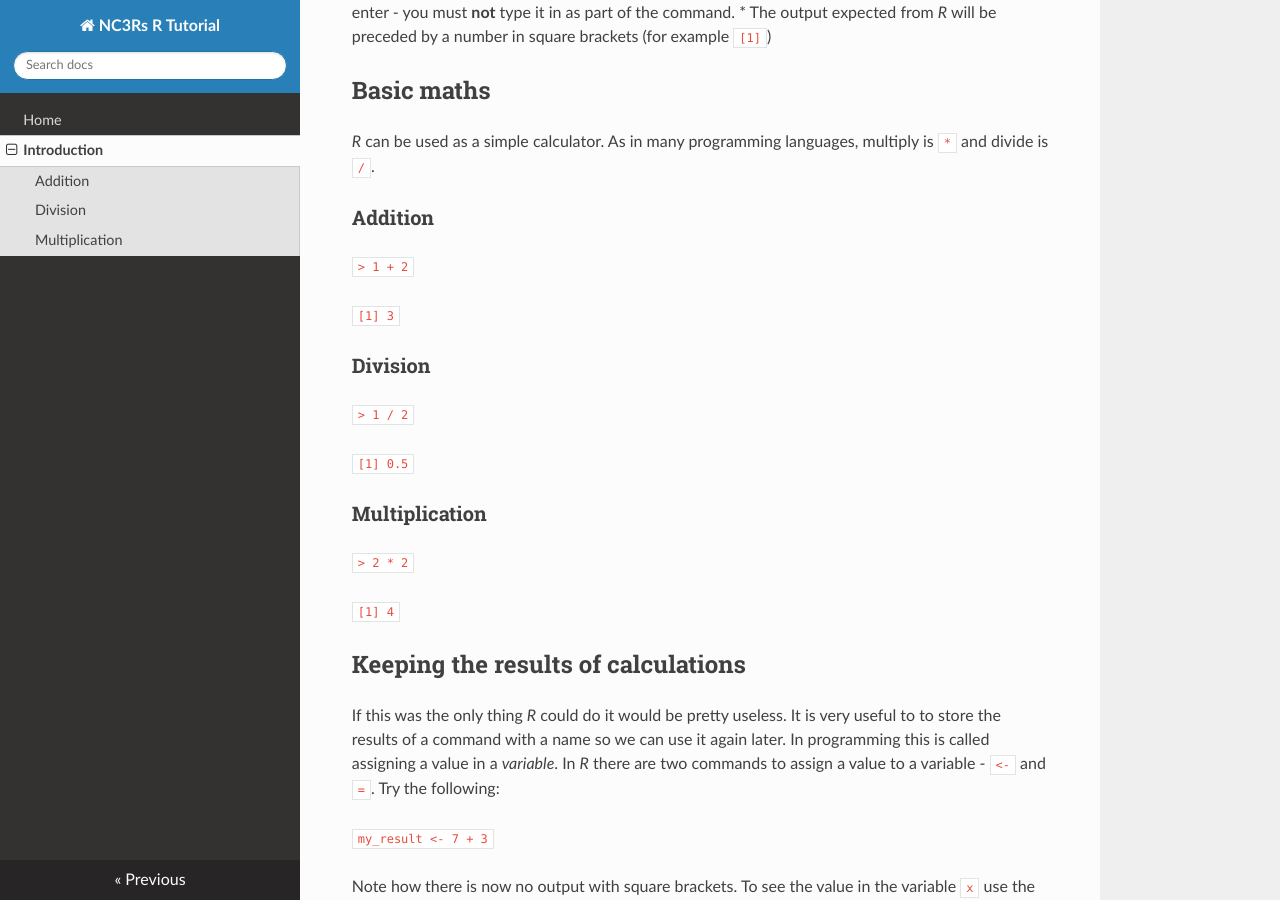
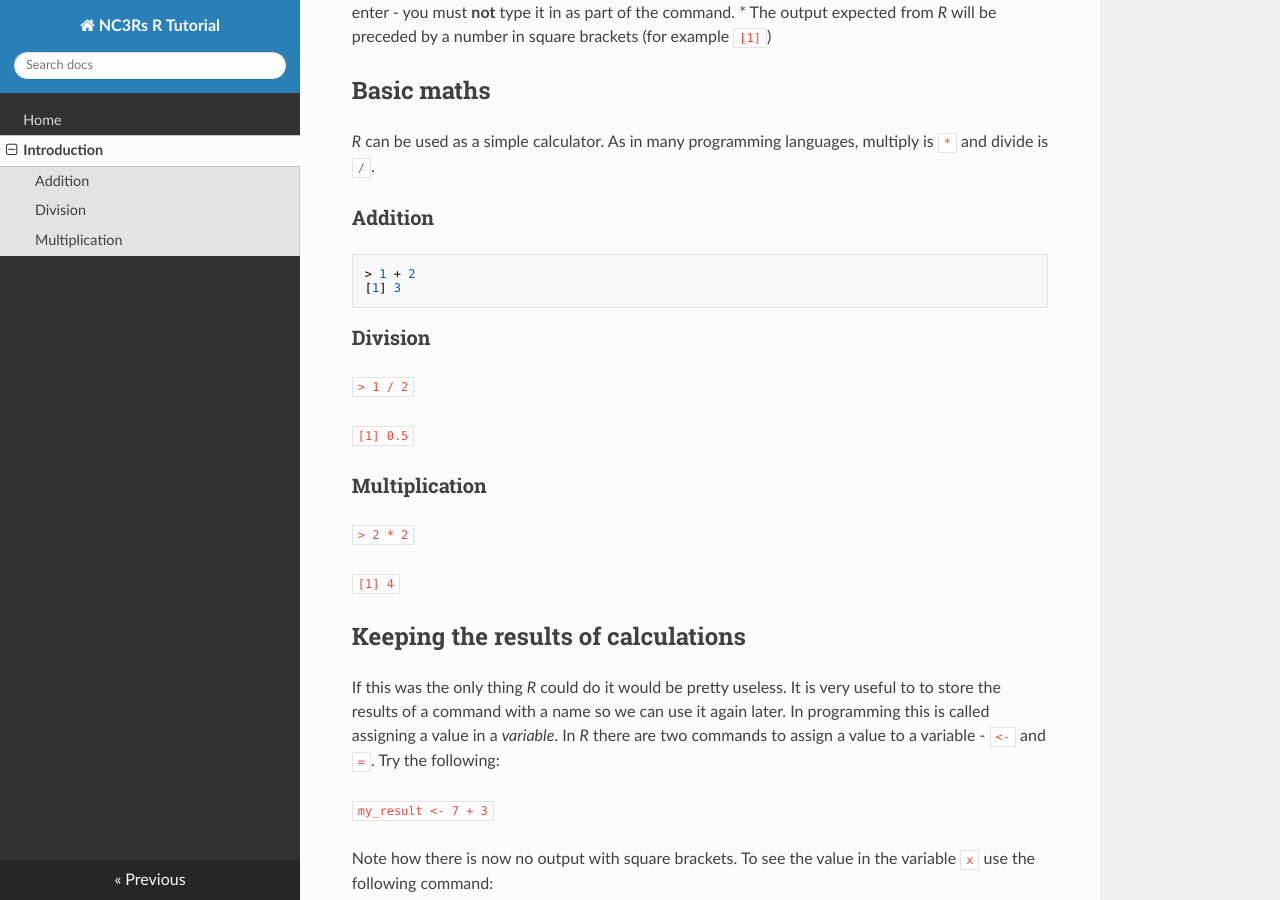
Before and after one commit to dww100/nc3rs-r-tutorial, an MkDocs documentation site: the page built from docs/intro.md, in a window 1280 px wide and 900 px high, scrolled down 904 px. Built offline with MkDocs 1.6.1, drawn with Linux system fonts in a browser that asks for light colours; nearby versions of some CDN libraries; old or Windows-style settings are respelled for this version of MkDocs.

Commit message:
Try to improve code formatting

````diff
--- a/docs/intro.md
+++ b/docs/intro.md
@@ -18,9 +18,10 @@ As in many programming languages, multiply is `*` and divide is `/`.
 
 
 ### Addition
-`> 1 + 2`
-
-`[1] 3`
+```
+> 1 + 2
+[1] 3
+```
 
 ### Division
 `> 1 / 2`
````
